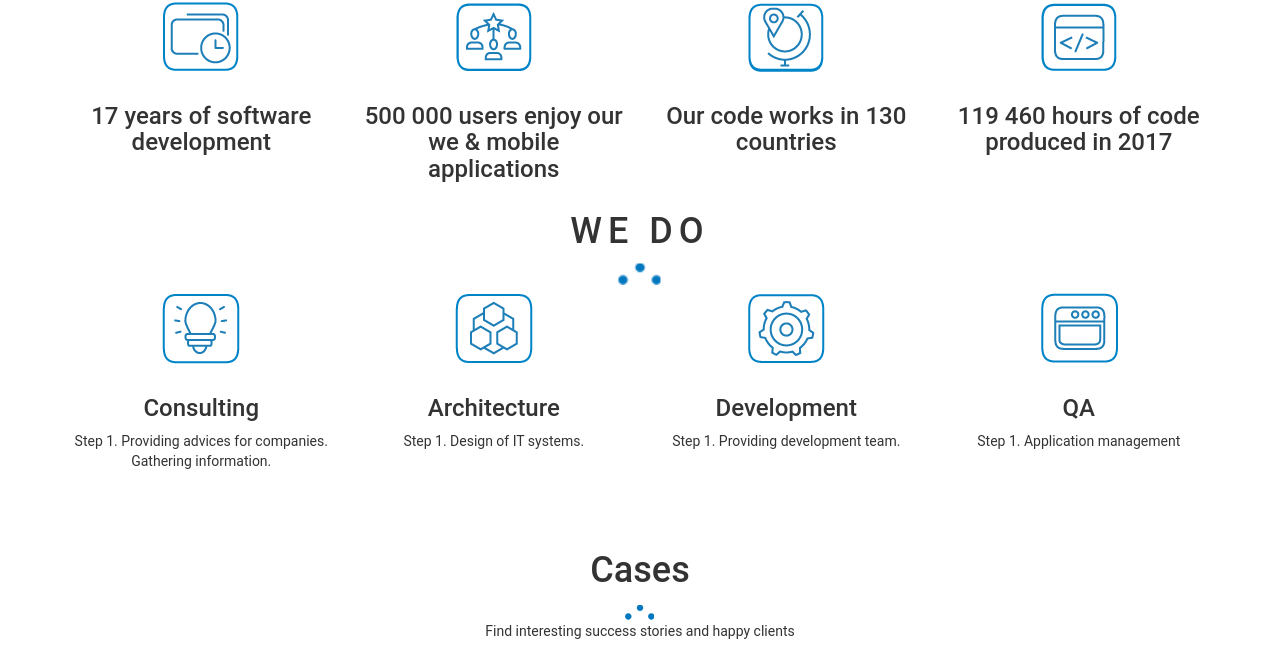
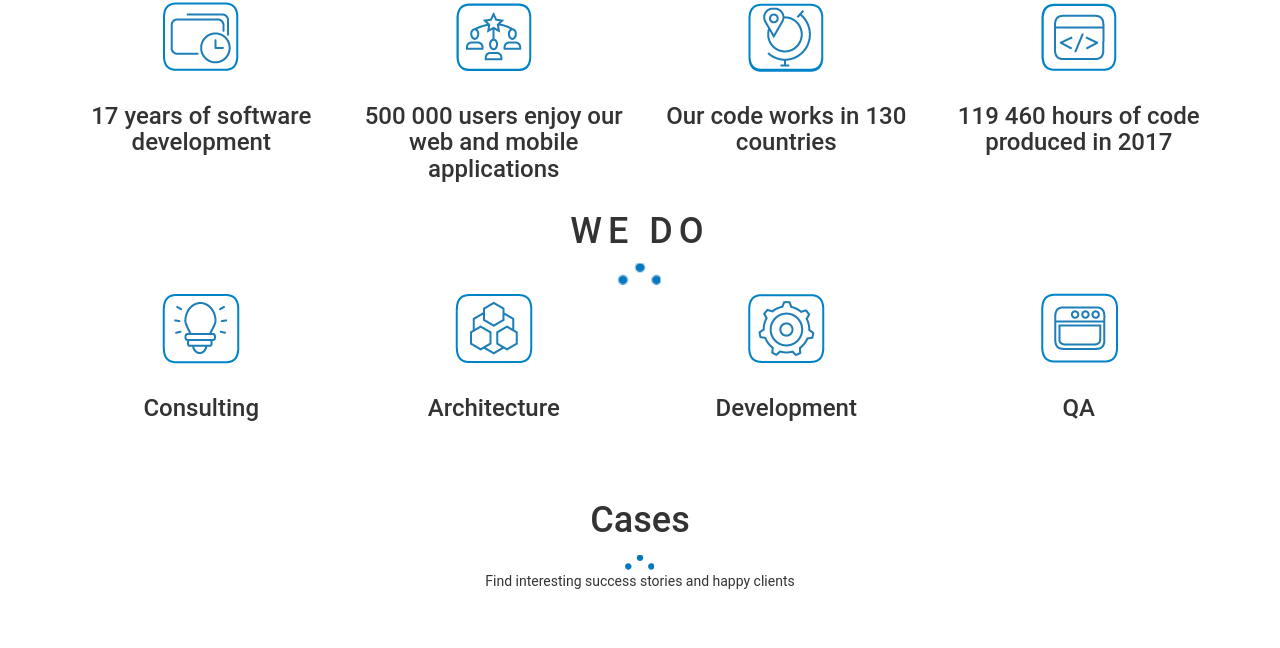
Before and after one commit to NewGround-LLC/newground.ua, a website: page index.html in a window 1280 px wide. Shown: the part 420-1068 px from the top of the page. Drawn offline with nearby package versions, Linux system fonts and the light colour scheme; some packages are replaced by stand-ins of ours; a script that the page names is missing.

Commit message:
Remove we do text in index view

```diff
--- a/index.html
+++ b/index.html
@@ -42,7 +42,7 @@
             </div>
             <div class="col-md-3">
                 <img src="resources/images/2.png">
-                <h3>500 000 users enjoy our we &amp; mobile applications</h3>
+                <h3>500 000 users enjoy our web and mobile applications</h3>
             </div>
             <div class="col-md-3">
                 <img src="resources/images/3.png">
@@ -61,22 +61,18 @@
             <div class="col-md-3">
                 <img src="resources/images/icon.png">
                 <h3>Consulting</h3>
-                <p>Step 1. Providing advices for companies. Gathering information.</p>
             </div>
             <div class="col-md-3">
                 <img src="resources/images/icon1.png">
                 <h3>Architecture</h3>
-                <p>Step 1. Design of IT systems.</p>
             </div>
             <div class="col-md-3">
                 <img src="resources/images/icon2.png">
                 <h3>Development</h3>
-                <p>Step 1. Providing development team.</p>
             </div>
             <div class="col-md-3">
                 <img src="resources/images/icon3.png">
                 <h3>QA</h3>
-                <p>Step 1. Application management</p>
             </div>
         </div>
         <div class="row margin-from-top">
```
